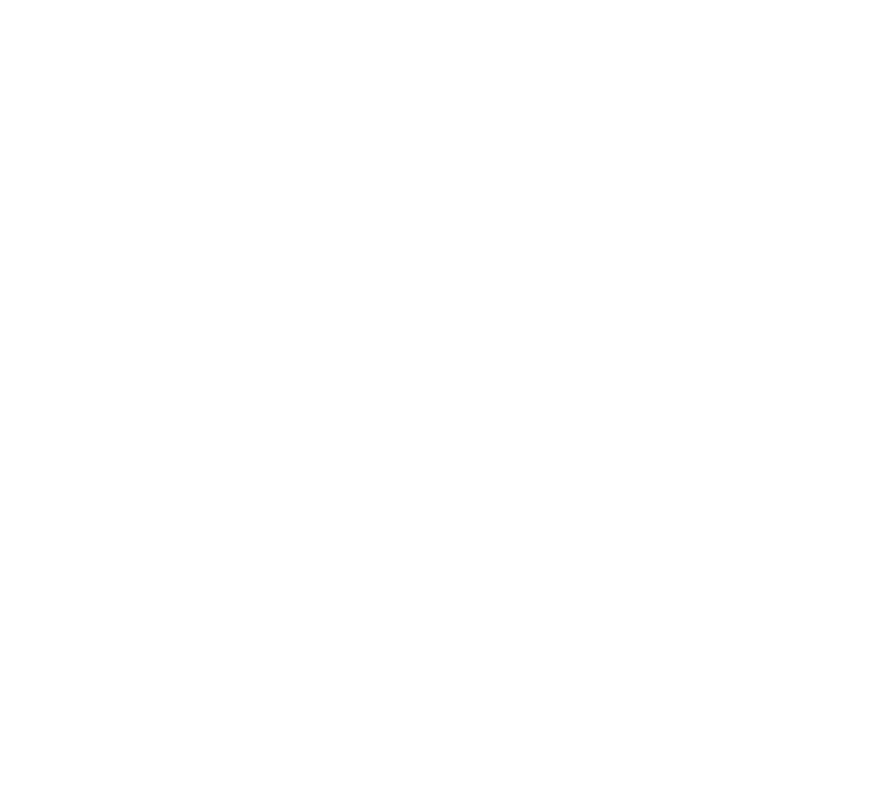
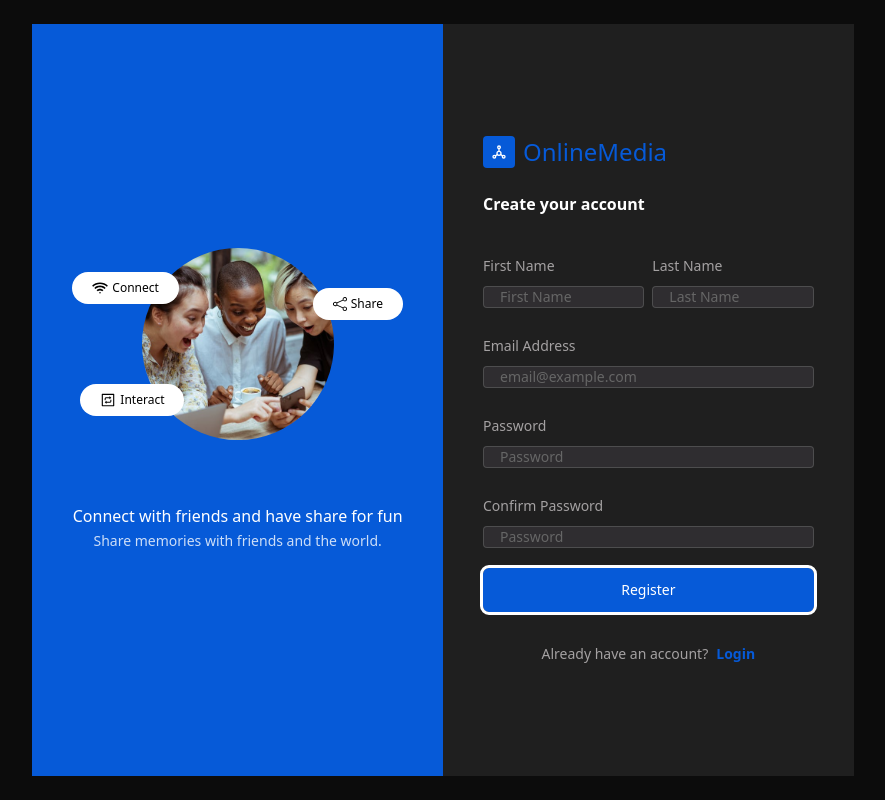
Before and after one commit to vasantharatnam/Social-media, a React (Vite) app in the folder frontend/media-app/: page /register in a window 1280 px wide. Shown: the whole page, without its empty margins (197-1082 px from the left). Built offline with nearby package versions, Linux system fonts and the light colour scheme.

Commit message:
both register and login almost complete

```diff
--- a/frontend/media-app/src/Components/CustomButton.jsx
+++ b/frontend/media-app/src/Components/CustomButton.jsx
@@ -2,7 +2,7 @@
 
 function CustomButton({title , containerStyles , iconRight , type , onclick}) {
   return (
-    <button type = {type||"button"} className = {`inline-flex items-center text-base ${containerStyles}`}>
+    <button onClick = {onclick} type = {type||"button"} className = {`inline-flex items-center text-base ${containerStyles}`}>
         {title}
         {iconRight&& <div className = 'ml-2'>{iconRight}</div>}
     </button>
--- a/frontend/media-app/src/Pages/Login.jsx
+++ b/frontend/media-app/src/Pages/Login.jsx
@@ -9,20 +9,29 @@
 import CustomButton from '../Components/CustomButton';
 import Loading from '../Components/Loading';
 import img from '../assets/img.jpeg';
+import {BsShare} from 'react-icons/bs'
+import {AiOutlineInteraction} from 'react-icons/ai';
+import {ImConnection} from 'react-icons/im'
 
 
 function Login() {
 
     const {register , handleSubmit , formState : {errors}} = useForm({mode:"onChange"});
 
+    const onSubmit =  async(data) =>{
+
+    }
+
     const [errMsg , setErrMsg] = useState("");
     const [isSubmitting , setIsSubmitting] = useState(false);
     const dispatch = useDispatch();
 
+
+
   return (
     <div className = "bg-bgColor w-full h-[100vh] flex items-center justify-center p-6">
       <div className = "w-full md:w-2/3 h-fit lg:h-full 2xl:h-5/6 py-8  lg:py-0 flex bg-primary rounded-x1 overflow-hidden shadow-x1" >
-         <div className = "w-full lg:w=1/2 h-full p-10 2xl:px-20 flex flex-col justify-center">
+         <div className = "w-full lg:w-1/2 h-full p-10 2xl:px-20 flex flex-col justify-center">
               <div className ="w-full flex gap-2 items-center mb-6">
                   <div className = "p-2 bg-[#065ad8] rounded text-white">
                         <TbSocial/>
@@ -34,15 +43,39 @@
                </p>
                <span className='text-sm mt-2  text-ascent-2'>Welcome back</span>
 
-            <form className = "py-8 flex flex-col gap-5">
-                <TextInput type = "email" placeholder = "Email"  label = "Email address"  name = "email"  register = {register("email" , {required:"Email is required"})} styles= "w-full rounded-full"  labelStyle = 'ml-2' errors = {errors.email ? errors.email.message : null}/>
-                <TextInput type = "password" placeholder = "Password"  label = "Password"  name = "Password"  register = {register("password" , {required:"Password is required"})} styles= "w-full rounded-full"  labelStyle = 'ml-2' errors = {errors.password ? errors.password.message : null}/>
+            <form className = "py-8 flex flex-col gap-5" onSubmit = {handleSubmit(onSubmit)}>
+            <TextInput
+              name='email'
+              placeholder='email@example.com'
+              label='Email Address'
+              type='email'
+              register={register("email", {
+                required: "Email Address is required",
+              })}
+              styles='w-full rounded-full'
+              labelStyle='ml-2'
+              error={errors.email ? errors.email.message : ""}
+            />
+
+            <TextInput
+              name='password'
+              label='Password'
+              placeholder='Password'
+              type='password'
+              styles='w-full rounded-full'
+              labelStyle='ml-2'
+              register={register("password", {
+                required: "Password is required!",
+              })}
+              error={errors.password ? errors.password?.message : ""}
+            />
+
                 <Link to= "/reset-password" className= "text-sm text-right text-blue font-semibold">Forgot Password?</Link>
                 {
-                  errMsg && <span className = {`text-sm ${errMsg?.status == "failed" ? "text-red-500" : "text-green-500"}`}>{errMsg?.message}</span>
+                  errMsg && <span className = {`text-sm ${errMsg?.status === "failed" ? "text-red-500" : "text-green-500"}`}>{errMsg?.message}</span>
                 }
                 {
-                    isSubmitting?<Loading/>:<CustomButton type= 'submit' containerStyles={`inline-flex justify-center rounded-md bg-blue px-8 py-3 text-sm font-medium text-white outline none`} title ='login'/>
+                    isSubmitting?<Loading/>:<CustomButton type= 'submit' containerStyles={`inline-flex justify-center rounded-md bg-blue px-8 py-3 text-sm font-medium text-white outline none`} title ='login' onclick={onclick}/>
                 }
             </form>
 
@@ -54,7 +87,29 @@
          <div className = 'hidden w-1/2 h-full lg:flex flex-col items-center justify-center bg-blue '>
            <div className = 'relative w-full flex items-center justify-center'>
               <img src= {img}  alt ='Bg Image' className ='w-48 2xl:w-64 h-48 2xl:h-64 rounded-full object-cover'/>
+              <div className='absolute flex items-center gap-1 bg-white right-10 top-10 py-2 px-5 rounded-full'>
+                <BsShare size = {14}/>
+                <span className= 'text-xs font-medium'>Share</span>
+              </div>
+
+              <div className='absolute flex items-center gap-1 bg-white left-10 top-6 py-2 px-5 rounded-full'>
+                <ImConnection/>
+                <span className= 'text-xs font-medium'>Connect</span>
+              </div>
+
+              <div className='absolute flex items-center gap-1 bg-white left-12 bottom-6 py-2 px-5 rounded-full'>
+                <AiOutlineInteraction/>
+                <span className= 'text-xs font-medium'>Interact</span>
+              </div>
            </div>
+           <div className= 'mt-16 text-center'>
+                   <p className= 'text-white text-base'>
+                    Connect with friends and have share for fun
+                   </p>
+                   <span className = 'text-sm text-white/80'>
+                     Share memories with friends and the world.
+                   </span>
+             </div>
         </div>
       </div>
     </div>
--- a/frontend/media-app/src/Pages/Register.jsx
+++ b/frontend/media-app/src/Pages/Register.jsx
@@ -1,9 +1,161 @@
 import React from 'react'
+import {TbSocial} from "react-icons/tb"
+import TextInput from '../Components/TextInput'
+import {useForm} from 'react-hook-form'
+import ResetPassword from './ResetPassword';
+import {Link} from 'react-router-dom'
+import {useState} from 'react'
+import { useDispatch } from 'react-redux';
+import CustomButton from '../Components/CustomButton';
+import Loading from '../Components/Loading';
+import img from '../assets/img.jpeg';
+import {BsShare} from 'react-icons/bs'
+import {AiOutlineInteraction} from 'react-icons/ai';
+import {ImConnection} from 'react-icons/im'
+
 
 function Register() {
+
+    const {register , handleSubmit , formState : {errors}} = useForm({mode:"onChange"});
+
+    const onSubmit =  async(data) =>{
+
+    }
+
+    const [errMsg , setErrMsg] = useState("");
+    const [isSubmitting , setIsSubmitting] = useState(false);
+    const dispatch = useDispatch();
+
+
+
   return (
-    <div>
+    <div className = "bg-bgColor w-full h-[100vh] flex items-center justify-center p-6">
+      <div className = "w-full md:w-2/3 h-fit lg:h-full 2xl:h-5/6 py-8  lg:py-0 flex  flex-row-reverse bg-primary rounded-x1 overflow-hidden shadow-x1" >
+         <div className = "w-full lg:w-1/2 h-full p-10 2xl:px-20 flex flex-col justify-center">
+              <div className ="w-full flex gap-2 items-center mb-6">
+                  <div className = "p-2 bg-[#065ad8] rounded text-white">
+                        <TbSocial/>
+                  </div>
+                   <span className ="text-2xl text-[#065ad8]" font-semibold>OnlineMedia</span>
+              </div>
+               <p className = "text-ascent-1 text-base font-semibold">
+                Create your account
+               </p>
 
+            <form className = "py-8 flex flex-col gap-5" onSubmit = {handleSubmit(onSubmit)}>
+            <div className='w-full flex flex-col lg:flex-row gap-1 md:gap-2'>
+              <TextInput
+                name='firstName'
+                label='First Name'
+                placeholder='First Name'
+                type='text'
+                styles='w-full'
+                register={register("firstName", {
+                  required: "First Name is required!",
+                })}
+                error={errors.firstName ? errors.firstName?.message : ""}
+              />
+
+              <TextInput
+                label='Last Name'
+                placeholder='Last Name'
+                type='lastName'
+                styles='w-full'
+                register={register("lastName", {
+                  required: "Last Name do no match",
+                })}
+                error={errors.lastName ? errors.lastName?.message : ""}
+              />
+            </div>
+
+
+              <TextInput
+              name='email'
+              placeholder='email@example.com'
+              label='Email Address'
+              type='email'
+              register={register("email", {
+                required: "Email Address is required",
+              })}
+              styles='w-full'
+              error={errors.email ? errors.email.message : ""}
+            />
+
+            <TextInput
+              name='password'
+              label='Password'
+              placeholder='Password'
+              type='password'
+              styles='w-full'
+              labelStyle='ml-2'
+              register={register("password", {
+                required: "Password is required!",
+              })}
+              error={errors.password ? errors.password?.message : ""}
+            />
+
+            <TextInput
+                label='Confirm Password'
+                placeholder='Password'
+                type='password'
+                styles='w-full'
+                register={register("cPassword", {
+                  validate: (value) => {
+                    const { password } = getValues();
+
+                    if (password != value) {
+                      return "Passwords do no match";
+                    }
+                  },
+                })}
+                error={
+                  errors.cPassword && errors.cPassword.type === "validate"
+                    ? errors.cPassword?.message
+                    : ""
+                }
+              />
+
+                {
+                  errMsg && <span className = {`text-sm ${errMsg?.status === "failed" ? "text-red-500" : "text-green-500"}`}>{errMsg?.message}</span>
+                }
+                {
+                    isSubmitting?<Loading/>:<CustomButton type= 'submit' containerStyles={`inline-flex justify-center rounded-md bg-blue px-8 py-3 text-sm font-medium text-white outline none`} title ='Register' onclick={onclick}/>
+                }
+            </form>
+
+            <p className = 'text-ascent-2 text-sm text-center'>
+              Already have an account?
+              <Link to = "/Login" className = 'text-blue font-semibold ml-2 cursor-pointer'>Login</Link>
+            </p>
+         </div>
+         <div className = 'hidden w-1/2 h-full lg:flex flex-col items-center justify-center bg-blue '>
+           <div className = 'relative w-full flex items-center justify-center'>
+              <img src= {img}  alt ='Bg Image' className ='w-48 2xl:w-64 h-48 2xl:h-64 rounded-full object-cover'/>
+              <div className='absolute flex items-center gap-1 bg-white right-10 top-10 py-2 px-5 rounded-full'>
+                <BsShare size = {14}/>
+                <span className= 'text-xs font-medium'>Share</span>
+              </div>
+
+              <div className='absolute flex items-center gap-1 bg-white left-10 top-6 py-2 px-5 rounded-full'>
+                <ImConnection/>
+                <span className= 'text-xs font-medium'>Connect</span>
+              </div>
+
+              <div className='absolute flex items-center gap-1 bg-white left-12 bottom-6 py-2 px-5 rounded-full'>
+                <AiOutlineInteraction/>
+                <span className= 'text-xs font-medium'>Interact</span>
+              </div>
+           </div>
+           <div className= 'mt-16 text-center'>
+                   <p className= 'text-white text-base'>
+                    Connect with friends and have share for fun
+                   </p>
+                   <span className = 'text-sm text-white/80'>
+                     Share memories with friends and the world.
+                   </span>
+             </div>
+        </div>
+      </div>
     </div>
   )
 }
```
